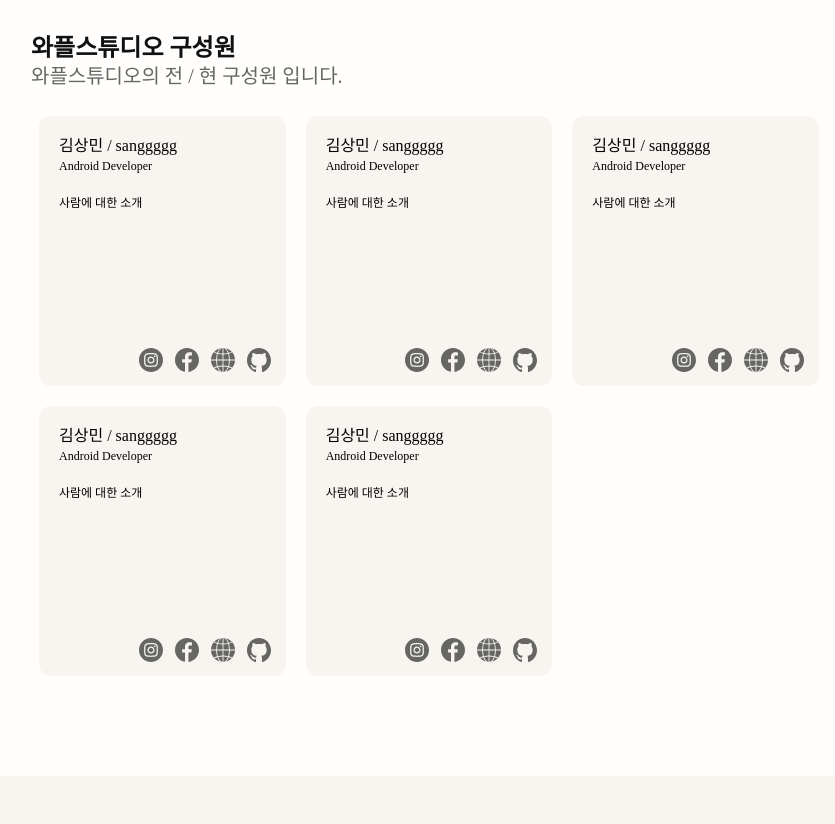
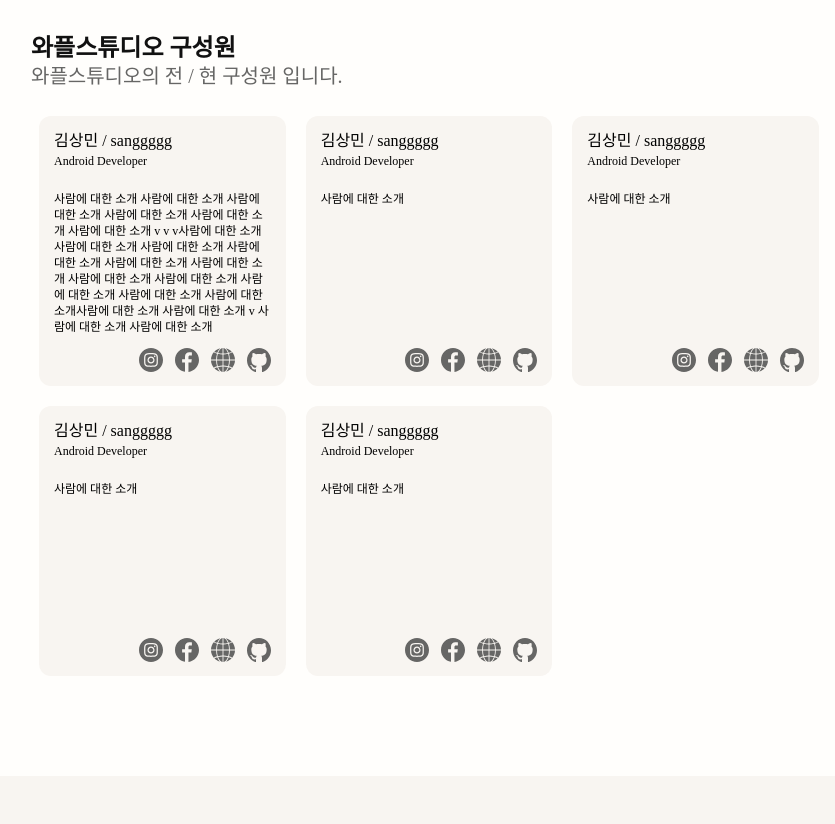
Before and after one commit to wafflestudio/wafflestudio.com, a Next.js app: page /people in a window 1280 px wide. Shown: the part 600-1424 px from the top of the page, without its empty margins (219-1054 px from the left). Built offline with nearby package versions, Linux system fonts and the light colour scheme; a web font is replaced by a local one.

Commit message:
멤버 페이지 스타일 수정

```diff
--- a/components/Home/Activities/ActivityCard.tsx
+++ b/components/Home/Activities/ActivityCard.tsx
@@ -22,6 +22,7 @@ const CardWrapper = styled.div`
     margin-top: 10px;
     text-align: left;
     font-size: 16px;
+    line-height: 20px;
     color: ${Colors.textLight};
   }
 
--- a/components/Home/Members/Member.tsx
+++ b/components/Home/Members/Member.tsx
@@ -65,11 +65,12 @@ const Description = styled.div`
 const Wrapper = styled.article<{ reverse: boolean }>`
   display: flex;
   flex-direction: ${({ reverse }) => (!reverse ? 'row' : 'row-reverse')};
+  margin: 9px;
 
   @media (max-width: 768px) {
     width: 100%;
     align-content: center;
-
+    margin: 0;
     img {
       width: 240px;
       height: 240px;
--- a/components/People/Intro.tsx
+++ b/components/People/Intro.tsx
@@ -25,7 +25,8 @@ const Box = styled.section`
       transform: translateY(0%);
     }
   }
-  @-moz-keyframes fadein { /* Firefox */
+  @-moz-keyframes fadein {
+    /* Firefox */
     from {
       opacity: 0;
       transform: translateY(15%);
@@ -35,7 +36,8 @@ const Box = styled.section`
       transform: translateY(0%);
     }
   }
-  @-webkit-keyframes fadein { /* Safari and Chrome */
+  @-webkit-keyframes fadein {
+    /* Safari and Chrome */
     from {
       opacity: 0;
       transform: translateY(15%);
@@ -45,7 +47,8 @@ const Box = styled.section`
       transform: translateY(0%);
     }
   }
-  @-o-keyframes fadein { /* Opera */
+  @-o-keyframes fadein {
+    /* Opera */
     from {
       opacity: 0;
       transform: translateY(15%);
@@ -58,9 +61,9 @@ const Box = styled.section`
 
   @media (max-width: 768px) {
     flex-direction: column-reverse;
-    width: 660px;
-    margin-top: 250px;
-    margin-bottom: 200px;
+    width: 90%;
+    margin-top: 100px;
+    margin-bottom: 100px;
     align-items: center;
     .title {
       margin-top: 10px;
@@ -78,8 +81,8 @@ const Title = styled.h1`
   }
 
   @media (max-width: 768px) {
-    font-size: 80px;
-    line-height: 100px;
+    font-size: 40px;
+    line-height: 45px;
   }
 `
 
@@ -91,21 +94,21 @@ const SubTitle = styled.h2`
 
   @media (max-width: 768px) {
     margin-top: 10px;
-    font-size: 38px;
-    line-height: 48px;
+    font-size: 24px;
+    line-height: 24px;
   }
 `
 
 const Intro = () => (
   <Box>
-    <div className='title'>
+    <div className="title">
       <Title color={'#F0975E'}>
         와플스튜디오의 <br />
         <span>멤버</span>를 소개합니다.
       </Title>
       <SubTitle>와플스튜디오와 함께하는 사람들</SubTitle>
     </div>
-    <Image src='/images/people.svg' width='368' height='337' />
+    <Image src="/images/people.svg" width="368" height="337" />
   </Box>
 )
 
--- a/components/People/Members/Member.tsx
+++ b/components/People/Members/Member.tsx
@@ -8,11 +8,10 @@ const Box = styled.article`
   border-radius: 12px;
   background-color: #f8f5f1;
   overflow: auto;
-  //margin: 8px 6px;
 `
 
 const Description = styled.div`
-  margin: 20px 0 0 20px;
+  margin: 15px 15px 0;
 `
 
 const Name = styled.h1`
@@ -20,9 +19,9 @@ const Name = styled.h1`
   font-size: 16px;
   line-height: 19.2px;
 
-  @media(max-width: 768px) {
-    font-size: 24px;
-    line-height: 28px;
+  @media (max-width: 768px) {
+    font-size: 16px;
+    line-height: 18px;
   }
 `
 
@@ -32,28 +31,48 @@ const Position = styled.h2`
   font-size: 12px;
   line-height: 14.4px;
 
-  @media(max-width: 768px) {
-    font-weight: 100;
-    font-size: 16px;
-    line-height: 22px;
+  @media (max-width: 768px) {
+    font-weight: 400;
+    font-size: 12px;
+    line-height: 14.4px;
   }
 `
 
 const Introduction = styled.p`
   margin-top: 22px;
-  font-weight: 400;
+  font-weight: 300;
   font-size: 12px;
-  line-height: 14.4px;
+  line-height: 16px;
+
+  @media (max-width: 768px) {
+    margin-top: 16px;
+  }
 `
 
 const Links = styled.div`
   position: absolute;
   right: 9px;
   bottom: 11px;
+  background-color: #f8f5f1;
+
+  @media (max-width: 768px) {
+    positin: absolute;
+    right: 9px;
+    bottom: 5px;
+
+    img {
+      width: 24px;
+      height: 24px;
+    }
+  }
 `
 
 const LinkItem = styled.a`
   margin: 0 6px;
+
+  @media (max-wjidth: 768px) {
+    margin: 0;
+  }
 `
 
 interface Links {
@@ -83,23 +102,23 @@ const Member = ({ name, githubId, position, introduction, links }: Props) => {
       </Description>
       <Links>
         {instagram && (
-          <LinkItem href={instagram} target='_blank'>
-            <Image src='/images/instagram.svg' width='24' height='24' />
+          <LinkItem href={instagram} target="_blank">
+            <Image src="/images/instagram.svg" width="24" height="24" />
           </LinkItem>
         )}
         {facebook && (
-          <LinkItem href={facebook} target='_blank'>
-            <Image src='/images/facebook.svg' width='24' height='24' />
+          <LinkItem href={facebook} target="_blank">
+            <Image src="/images/facebook.svg" width="24" height="24" />
           </LinkItem>
         )}
         {web && (
-          <LinkItem href={web} target='_blank'>
-            <Image src='/images/web.svg' width='24' height='24' />
+          <LinkItem href={web} target="_blank">
+            <Image src="/images/web.svg" width="24" height="24" />
           </LinkItem>
         )}
         {github && (
-          <LinkItem href={github} target='_blank'>
-            <Image src='/images/github.svg' width='24' height='24' />
+          <LinkItem href={github} target="_blank">
+            <Image src="/images/github.svg" width="24" height="24" />
           </LinkItem>
         )}
       </Links>
--- a/components/People/Members/index.tsx
+++ b/components/People/Members/index.tsx
@@ -7,10 +7,10 @@ const Box = styled.section`
   margin: 100px auto;
 
   @media (max-width: 768px) {
-    margin-top: 160px;
+    margin-top: 100px;
     display: flex;
     flex-direction: column;
-    width: 90vw;
+    width: 90%;
   }
 `
 
@@ -41,10 +41,24 @@ const MembersWrapper = styled.div`
 const Members = () => (
   <Box>
     <SectionTitle
-        title="와플스튜디오 구성원"
-        subTitle="와플스튜디오의 전 / 현 구성원 입니다."
+      title="와플스튜디오 구성원"
+      subTitle="와플스튜디오의 전 / 현 구성원 입니다."
     />
     <MembersWrapper>
+      <Member
+        name={'김상민'}
+        githubId={'sanggggg'}
+        position={'Android Developer'}
+        introduction={
+          '사람에 대한 소개 사람에 대한 소개 사람에 대한 소개 사람에 대한 소개 사람에 대한 소개 사람에 대한 소개 v v v사람에 대한 소개 사람에 대한 소개 사람에 대한 소개 사람에 대한 소개 사람에 대한 소개 사람에 대한 소개 사람에 대한 소개 사람에 대한 소개 사람에 대한 소개 사람에 대한 소개 사람에 대한 소개사람에 대한 소개 사람에 대한 소개 v 사람에 대한 소개 사람에 대한 소개'
+        }
+        links={{
+          github: 'https://www.naver.com',
+          facebook: 'https://www.naver.com',
+          web: 'https://www.naver.com',
+          instagram: 'https://www.naver.com',
+        }}
+      />
       <Member
         name={'김상민'}
         githubId={'sanggggg'}
@@ -68,7 +82,6 @@ const Members = () => (
           web: 'https://www.naver.com',
           instagram: 'https://www.naver.com',
         }}
-
       />
       <Member
         name={'김상민'}
@@ -81,7 +94,6 @@ const Members = () => (
           web: 'https://www.naver.com',
           instagram: 'https://www.naver.com',
         }}
-
       />
       <Member
         name={'김상민'}
@@ -94,20 +106,6 @@ const Members = () => (
           web: 'https://www.naver.com',
           instagram: 'https://www.naver.com',
         }}
-
-      />
-      <Member
-        name={'김상민'}
-        githubId={'sanggggg'}
-        position={'Android Developer'}
-        introduction={'사람에 대한 소개'}
-        links={{
-          github: 'https://www.naver.com',
-          facebook: 'https://www.naver.com',
-          web: 'https://www.naver.com',
-          instagram: 'https://www.naver.com',
-        }}
-
       />
     </MembersWrapper>
   </Box>
--- a/pages/_app.tsx
+++ b/pages/_app.tsx
@@ -12,7 +12,13 @@ const GlobalStyle = createGlobalStyle`
     box-sizing: border-box;
   }
 
+  html {
+    height: 100%;
+
+  }
+
   body {
+    height: 100%;
     font-family: Spoqa Han Sans Neo;
     background: ${Colors.backLight};
   }
@@ -23,11 +29,11 @@ function App({ Component, pageProps }: AppProps) {
     <>
       <Head>
         <link
-          href='https://spoqa.github.io/spoqa-han-sans/css/SpoqaHanSansNeo.css'
-          rel='stylesheet'
-          type='text/css'
+          href="https://spoqa.github.io/spoqa-han-sans/css/SpoqaHanSansNeo.css"
+          rel="stylesheet"
+          type="text/css"
         />
-        <title>와플 홈페이지</title>
+        <title>와플스튜디오</title>
       </Head>
       <GlobalStyle />
       <Header />
```
